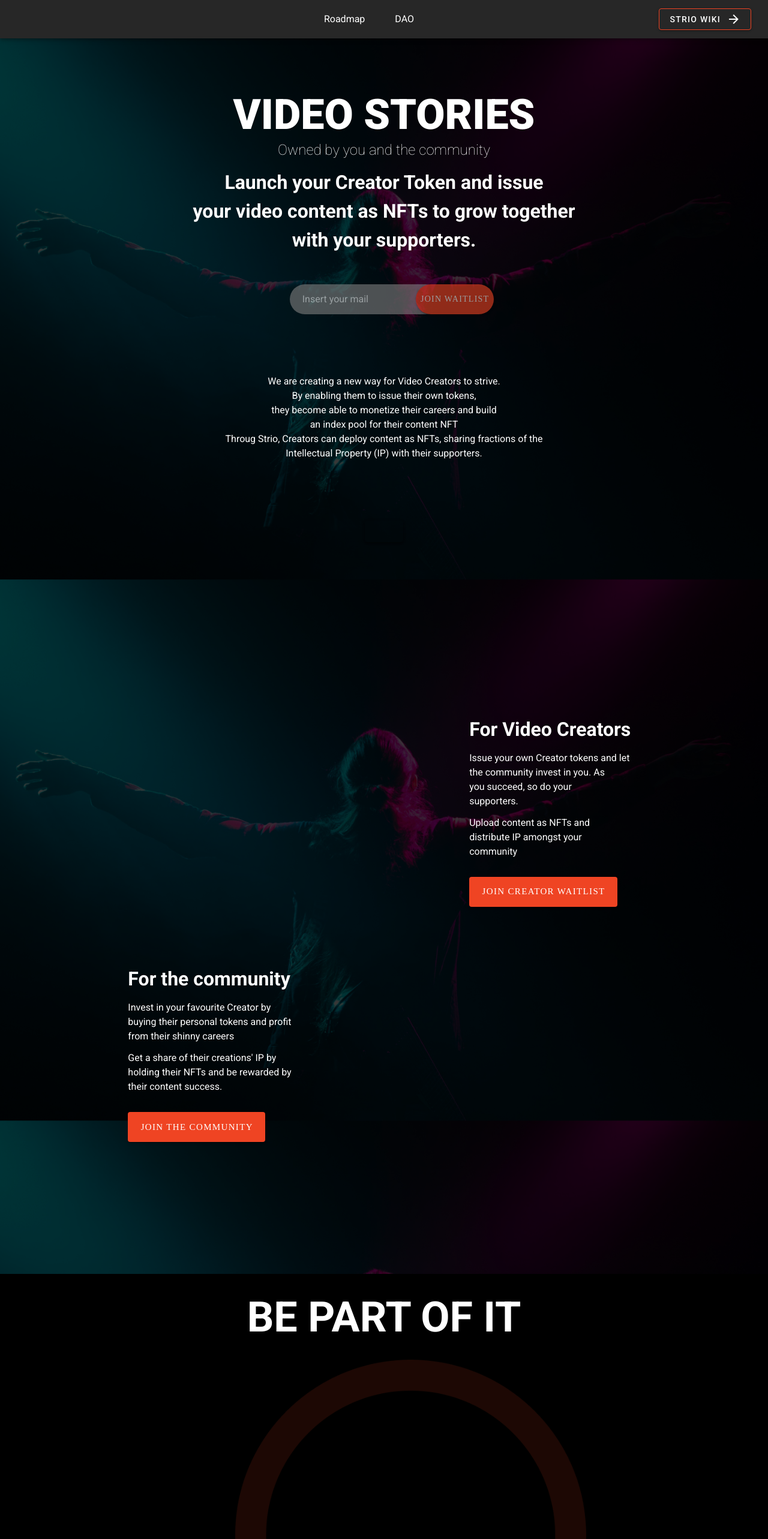
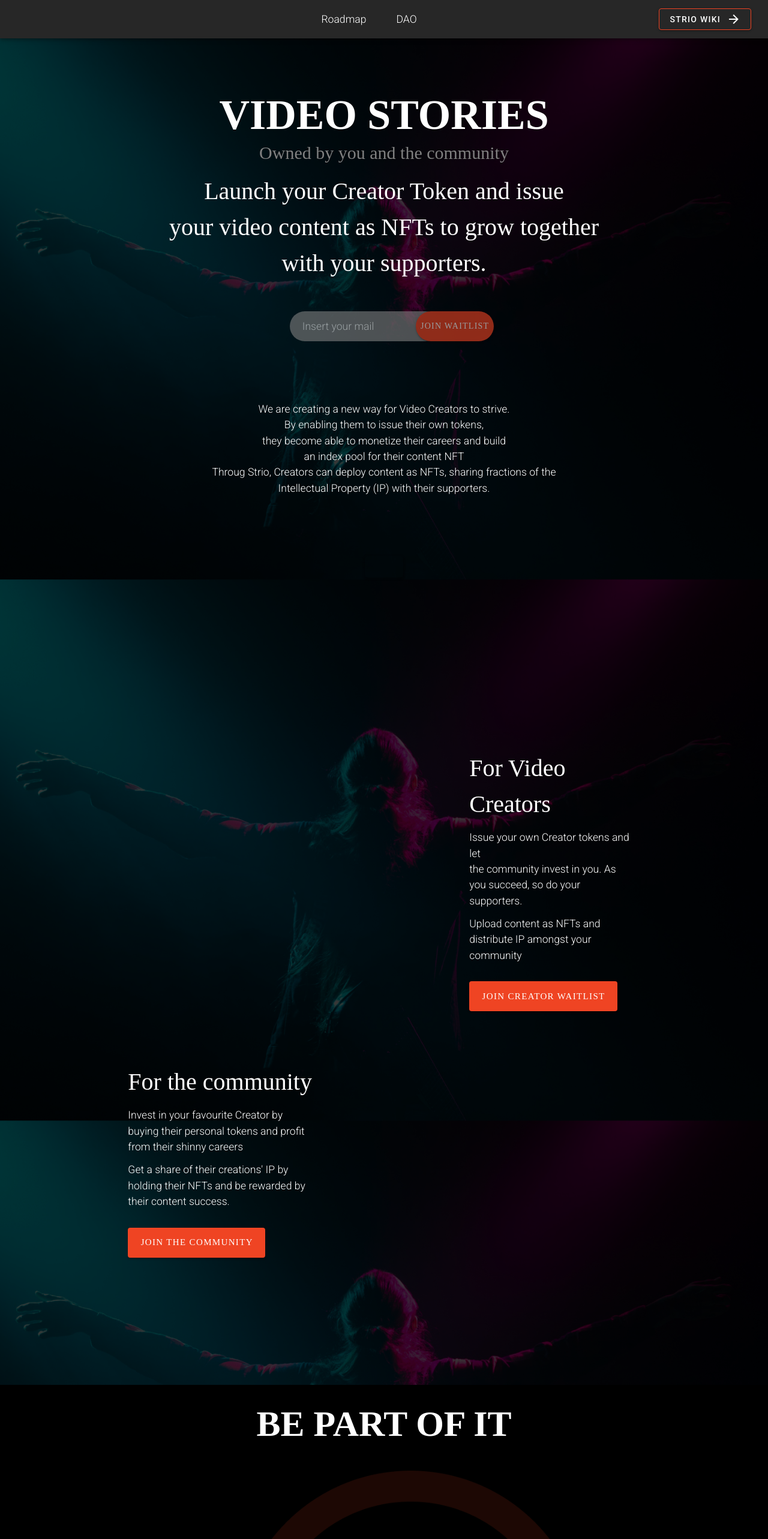
Before and after one commit to Strio-DAO/strio-dao.github.io, a Vue app in the folder landing-page/: page / in a window 1280 px wide. Shown: the top 2566 px of the page at 60% size. Built offline with nearby package versions, Linux system fonts and the light colour scheme.

Commit message:
css font classes added

```diff
--- a/landing-page/src/components/Avatar.vue
+++ b/landing-page/src/components/Avatar.vue
@@ -9,10 +9,10 @@
             </v-avatar>
         </v-row>
         <v-row justify="center" align="center">
-            <h2>{{data.name}}</h2>
+            <h3>{{data.name}}</h3>
         </v-row>
         <v-row justify="center" align="center">
-            <h3>{{data.role}}</h3>
+            <p>{{data.role}}</p>
         </v-row>
         <v-row style="color:white;" justify="center" align="center">
             <v-btn
--- a/landing-page/src/components/RoadmapCard.vue
+++ b/landing-page/src/components/RoadmapCard.vue
@@ -54,8 +54,15 @@ export default {
   li::before {
     content: "•";
     color: #EF4423;
-    font-size: 20px;
+    font-size: 1.3em;
     display: inline-block; width: 1em;
     margin-left: -1em
   }
+
+  li {
+    font-size: 1.3em;
+    font-weight: 300;
+    font-family: aileronregular;
+    margin-bottom: 10px;
+  }
 </style>
--- a/landing-page/src/views/Home.vue
+++ b/landing-page/src/views/Home.vue
@@ -3,10 +3,10 @@
         <v-row class="bg">
           <v-col>
             <v-row style="margin-top:5%" justify="center" align="center">
-              <div style="color:white; font-size:70px; font-weight: 800">VIDEO STORIES</div>
+              <div class="title1" style="color: white">VIDEO STORIES</div>
             </v-row>
             <v-row style="margin-top: 0px" justify="center" align="center">
-              <h2 style="color:white; font-weight: 270">Owned by you and the community</h2>
+              <h2 style="color:gray;">Owned by you and the community</h2>
             </v-row>
             <v-row style="color: white;" justify="center" align="center">
               <v-col justify="center" align="center">
@@ -126,7 +126,7 @@
         <v-row style="min-height: 1000px;">
           <v-col id="page3">
             <v-row justify="center" align="center">
-              <div style="color:white; font-size: 70px; font-weight: 600; margin-top: 20px;">BE PART OF IT</div>
+              <div class="title2" style="color:white; margin-top: 20px;">BE PART OF IT</div>
             </v-row>
             <v-row justify="center" align="center">
               <div style="display: inline; margin-top: 60px;">
@@ -137,7 +137,7 @@
               </div>
             </v-row>
             <v-row justify="center" align="center">
-              <div style="color:white; font-size: 40px; font-weight: 500; margin-top: 100px;">A video streaming platform that you own</div>
+              <h1 style="color:white; margin-top: 100px;">A video streaming platform that you own</h1>
             </v-row>
           </v-col>
         </v-row>
@@ -150,7 +150,7 @@
                   contain
                   src="../assets/images/page4circle.png"
                 ></v-img>
-                <label for="img1" style="color:white; position: relative; top:-350px; left: 33%; font-size: 40px; font-weight: 500;">How it works</label>
+                <label for="img1" style="color:white; position: relative; top:-350px; left: 33%; font-size: 40px; font-weight: 500; font-family: aileronregular ">How it works</label>
                 <v-sheet
                   max-width="350"
                   class="rounded-pill mx-auto transition-swing secondary"
@@ -576,4 +576,41 @@ import Avatar from '../components/Avatar.vue';
     color: white;
     opacity: 1; /* Firefox */
   }
+
+  body {
+    font-size: 110%;
+    font-weight: 300;
+    font-family: aileronregular;
+  }
+
+  .title1 {
+    font-size: 70px;
+    font-weight: 800;
+    font-family: aileronregular;
+  }
+
+  .title2 {
+    font-size: 60px;
+    font-weight: 600;
+    font-family: aileronregular;
+  }
+
+  h1 {
+    font-size: 40px;
+    font-weight: 500;
+    font-family: aileronregular;
+  }
+
+  h2 {
+    font-size: 30px;
+    font-weight: 300;
+    font-family: aileronregular;
+  }
+
+  h3 {
+    font-size: 20px;
+    font-weight: 500;
+    font-family: aileronregular;
+  }
+
 </style>
```
